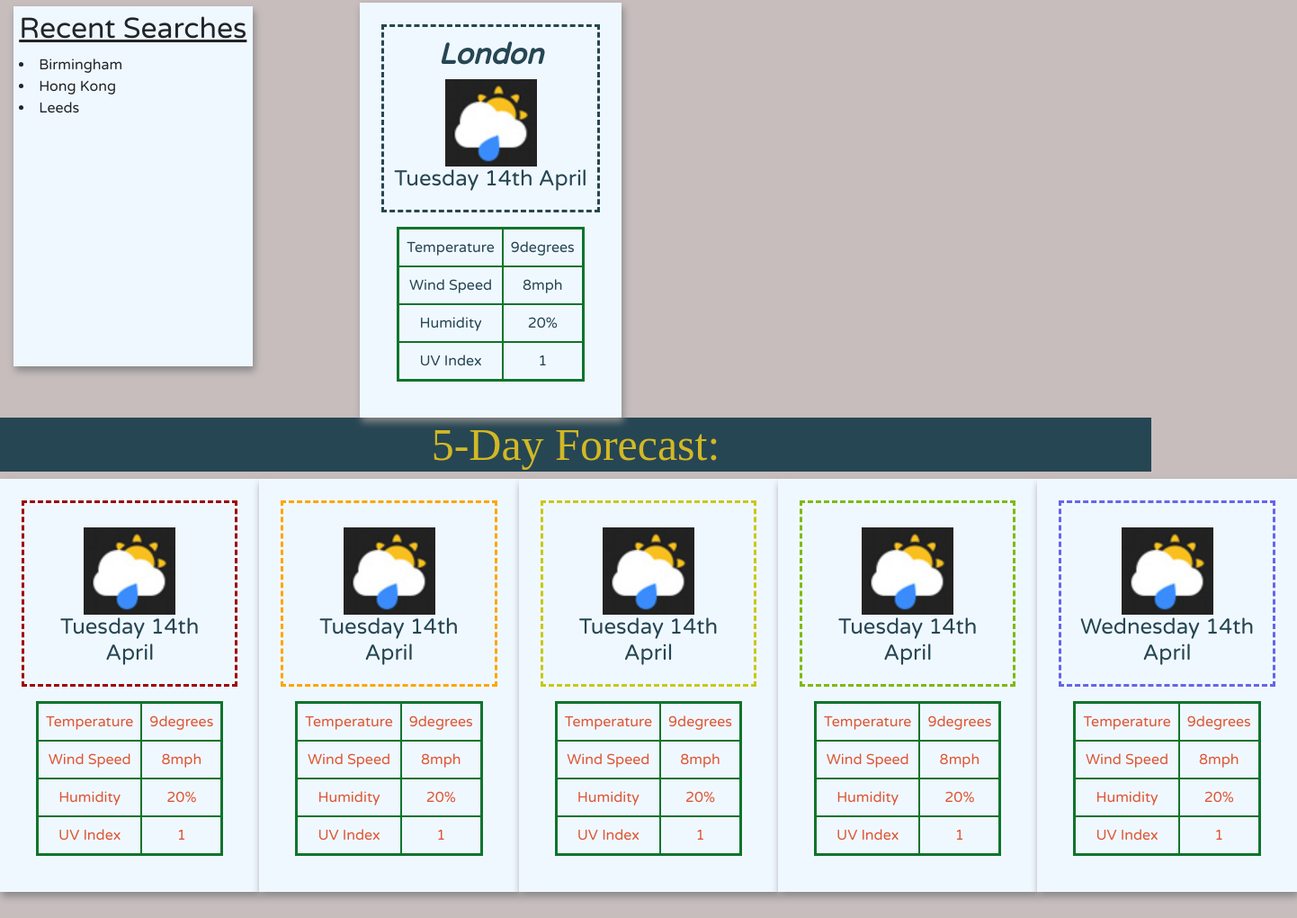
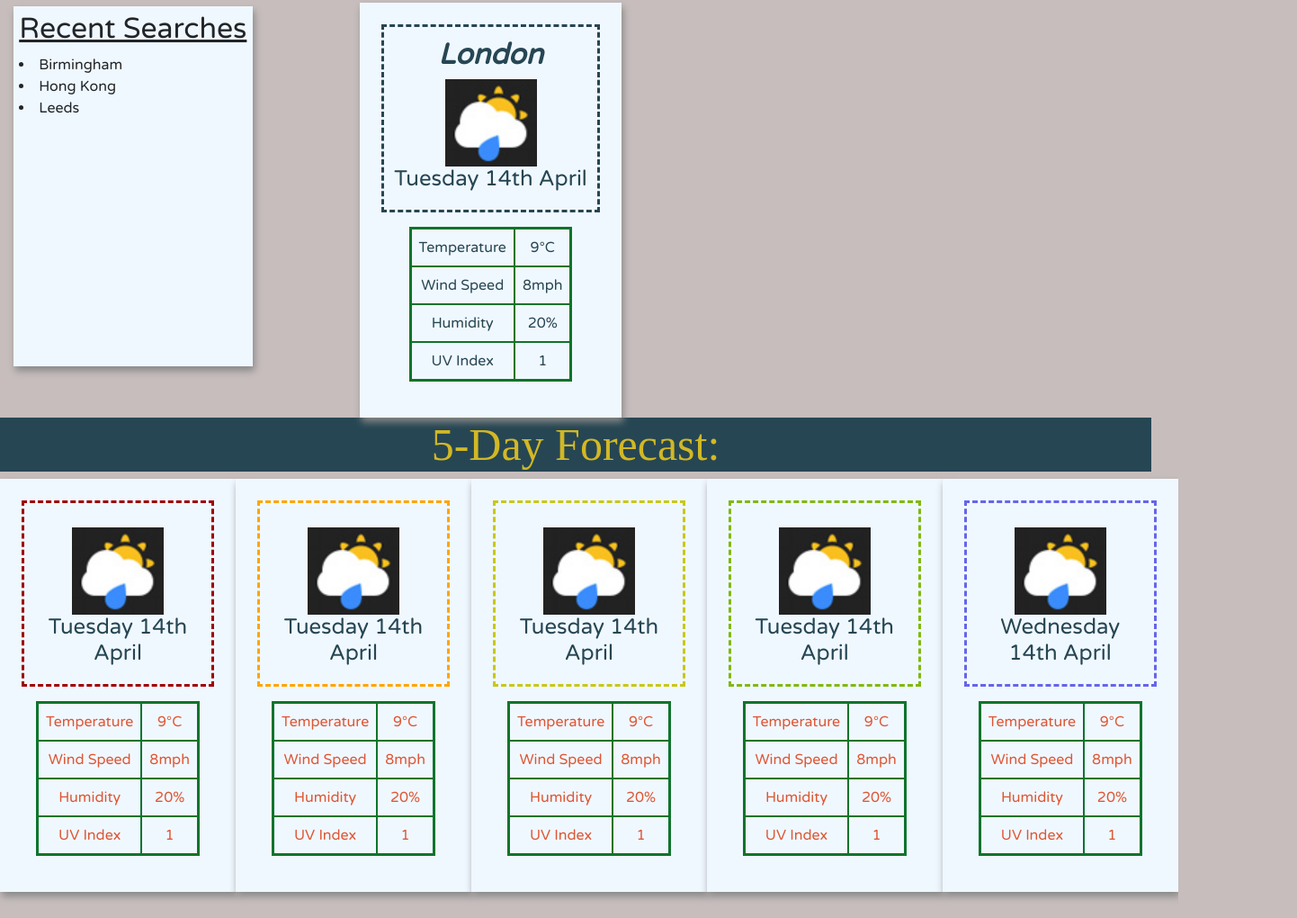
Before and after one commit to AliceBryer/Weather-dashboard, a plain HTML site: page index.html in a window 1280 px wide. Shown: the part 311-1331 px from the top of the page at 90% size, 1442 px wide, since content can reach past the window. Drawn offline with nearby package versions, Linux system fonts and the light colour scheme; a web font is replaced by a local one.

Commit message:
degrees icon fixed

```diff
--- a/index.html
+++ b/index.html
@@ -86,7 +86,7 @@
 
     <tr>
     <td>Temperature</td>
-    <td>9degrees</td>
+    <td>9&deg;C</td>
   </tr>
   <tr>
     <td>Wind Speed</td>
@@ -121,7 +121,7 @@
 
     <tr>
     <td>Temperature</td>
-    <td>9degrees</td>
+    <td>9&deg;C</td>
   </tr>
   <tr>
     <td>Wind Speed</td>
@@ -151,7 +151,7 @@
 
     <tr>
     <td>Temperature</td>
-    <td>9degrees</td>
+    <td>9&deg;C</td>
   </tr>
   <tr>
     <td>Wind Speed</td>
@@ -181,7 +181,7 @@
 
     <tr>
     <td>Temperature</td>
-    <td>9degrees</td>
+    <td>9&deg;C</td>
   </tr>
   <tr>
     <td>Wind Speed</td>
@@ -211,7 +211,7 @@
 
     <tr>
     <td>Temperature</td>
-    <td>9degrees</td>
+    <td>9&deg;C</td>
   </tr>
   <tr>
     <td>Wind Speed</td>
@@ -240,7 +240,7 @@
 
     <tr>
     <td>Temperature</td>
-    <td>9degrees</td>
+    <td>9&deg;C</td>
   </tr>
   <tr>
     <td>Wind Speed</td>
```
